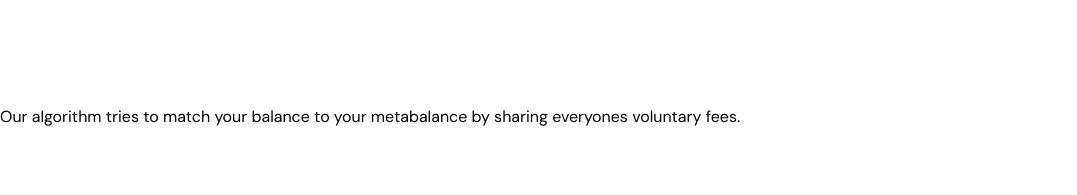
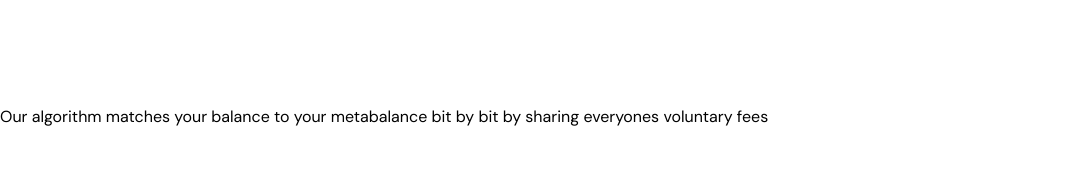
Before and after one commit to 22michelle/Frontend-Bora-2, a Next.js app: page / in a window 1280 px wide. Shown: the part 5530-5725 px from the top of the page, without its empty margins (0-1077 px from the left). Built offline with nearby package versions, Linux system fonts and the light colour scheme.

Commit message:
Change Features

```diff
--- a/src/app/components/Feature.tsx
+++ b/src/app/components/Feature.tsx
@@ -30,7 +30,8 @@ export const Feature: React.FC<FeatureProps> = ({ id }) => {
               </svg>
             </div>
             <p className="text-lg">
-              Our algorithm tries to match your balance to your metabalance by sharing everyones voluntary fees.
+            Our algorithm matches your balance to your metabalance bit by
+            bit by sharing everyones voluntary fees
             </p>
           </div>
           <div className="flex items-start">
```
